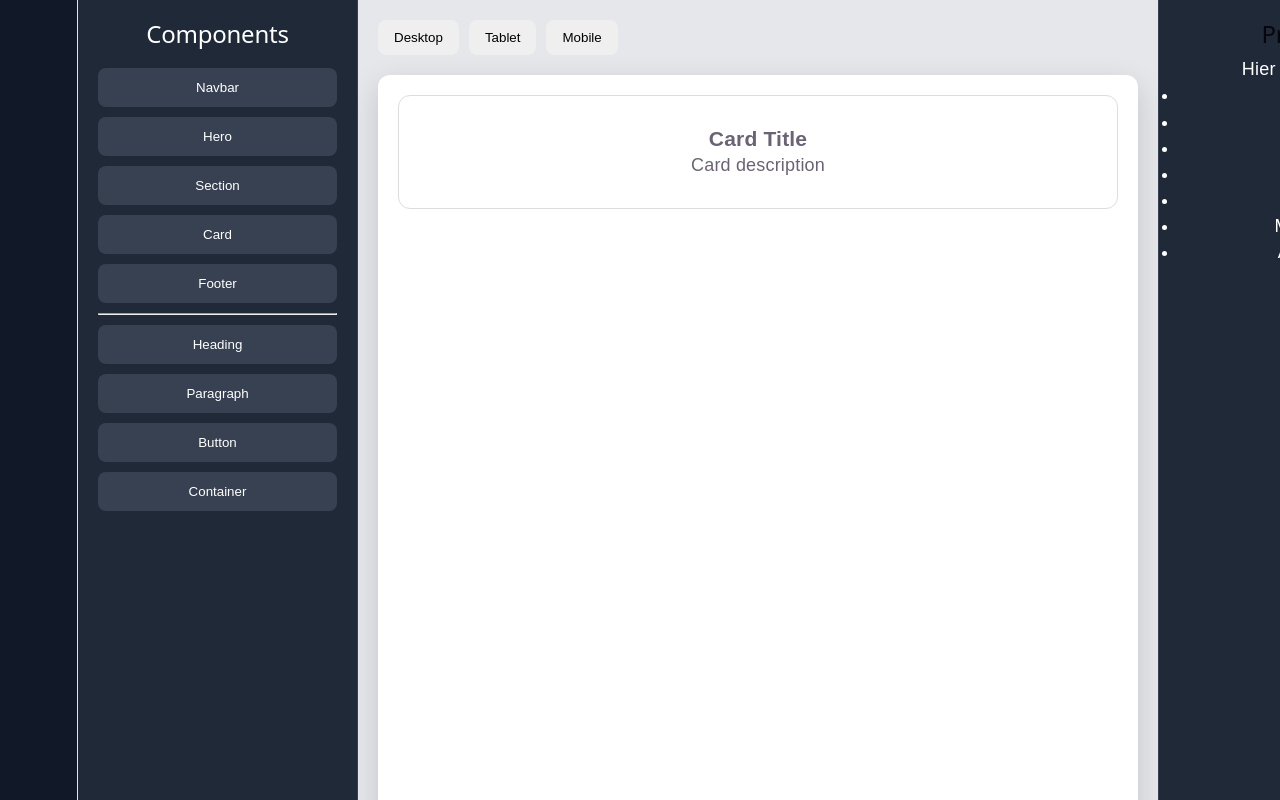
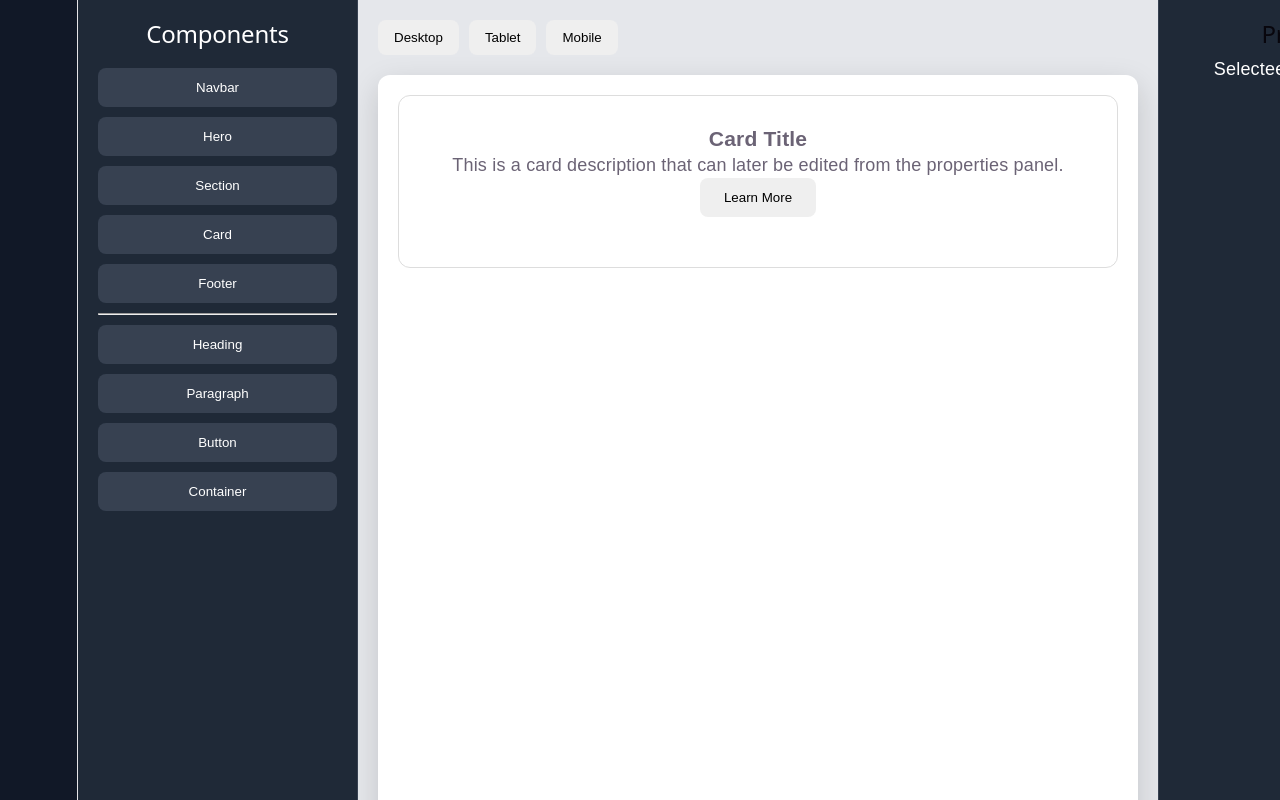
Before and after one commit to itzmitto/html-css-builder, a React (Vite) app: page / in a window 1280 px wide. Both pictures are taken after a click on the button "Card". Shown: the top 800 px of the page. Built offline with nearby package versions, Linux system fonts and the light colour scheme.

Commit message:
Enhance component previews and properties panel with detailed descriptions and selection feedback

```diff
--- a/src/App.css
+++ b/src/App.css
@@ -189,3 +189,15 @@ body {
   padding: 20px;
   margin-bottom: 20px;
 }
+
+.builder-component {
+  position: relative;
+  cursor: pointer;
+  margin-bottom: 20px;
+}
+
+.selected {
+  outline: 3px solid #3b82f6;
+  outline-offset: 4px;
+  border-radius: 10px;
+}
--- a/src/App.tsx
+++ b/src/App.tsx
@@ -103,7 +103,15 @@ function App() {
               {component.type === "Card" && (
                 <div className="card-preview">
                   <h3>Card Title</h3>
-                  <p>Card description</p>
+
+                  <p>
+                    This is a card description that can later be edited
+                    from the properties panel.
+                  </p>
+
+                  <button className="button-preview">
+                    Learn More
+                  </button>
                 </div>
               )}
 
@@ -145,9 +153,23 @@ function App() {
       <aside className="properties">
         <h2>Properties</h2>
 
-        <p>
-          Hier komen straks:
-        </p>
+        {selectedId ? (
+          <>
+            <p>Selected Component</p>
+
+            <div
+              style={{
+                marginTop: "10px",
+                padding: "10px",
+                background: "#374151",
+                borderRadius: "8px",
+              }}
+            >
+              {selectedId}
+            </div>
+
+            <div style={{ marginTop: "20px" }}>
+              <p>Coming Soon:</p>
 
               <ul>
                 <li>Text</li>
@@ -158,6 +180,11 @@ function App() {
                 <li>Min Height</li>
                 <li>Alignment</li>
               </ul>
+            </div>
+          </>
+        ) : (
+          <p>Selecteer een component</p>
+        )}
       </aside>
     </div>
   );
```
Lines whose indentation alone changed are shown as unchanged.
